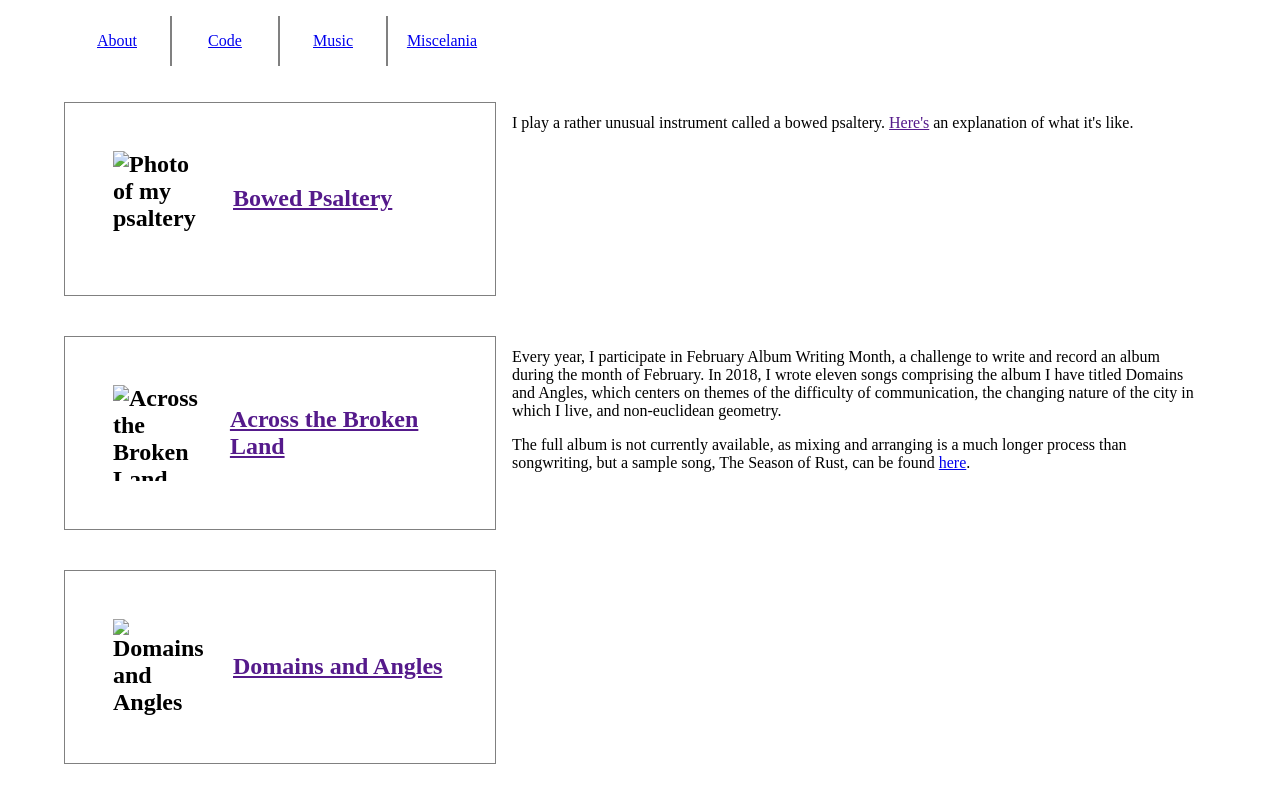
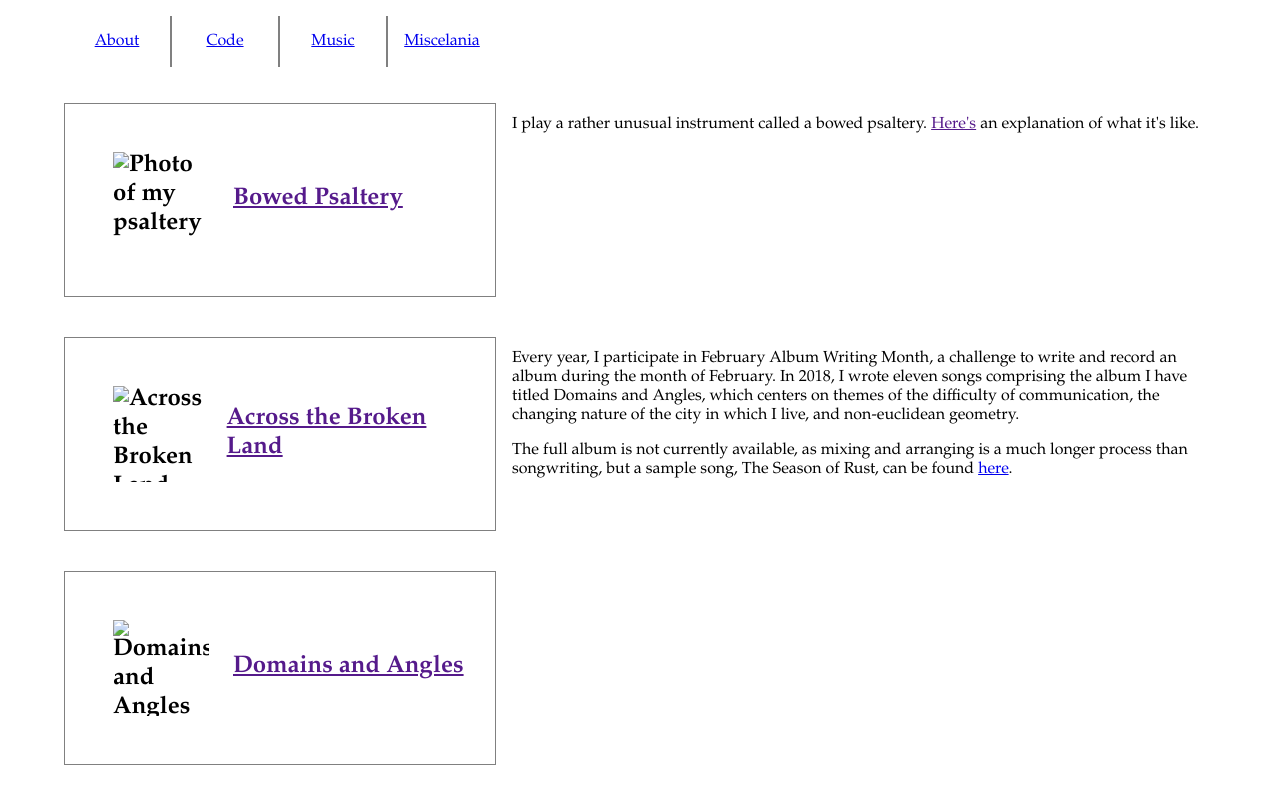
Before and after one commit to ForrestWeiswolf/forrestweiswolf.github.io, a Jekyll site: the page built from music.html, in a window 1280 px wide. Shown: the top 804 px of the page. Built offline with Jekyll 4.4.1, drawn with Linux system fonts in a browser that asks for light colours.

Commit message:
Try a different font-family

```diff
--- a/css/main.css
+++ b/css/main.css
@@ -5,6 +5,7 @@
 body {
   margin: auto;
   width: 90%;
+  font-family: Palatino, "Palatino Linotype", Times, "Times New Roman", serif
 }
 
 main {
@@ -72,7 +73,7 @@ nav a:last-child {
   /* align-self: flex-start; */
 }
 
-.project-info{
+.project-info {
   padding: 1em;
 }
 
```
